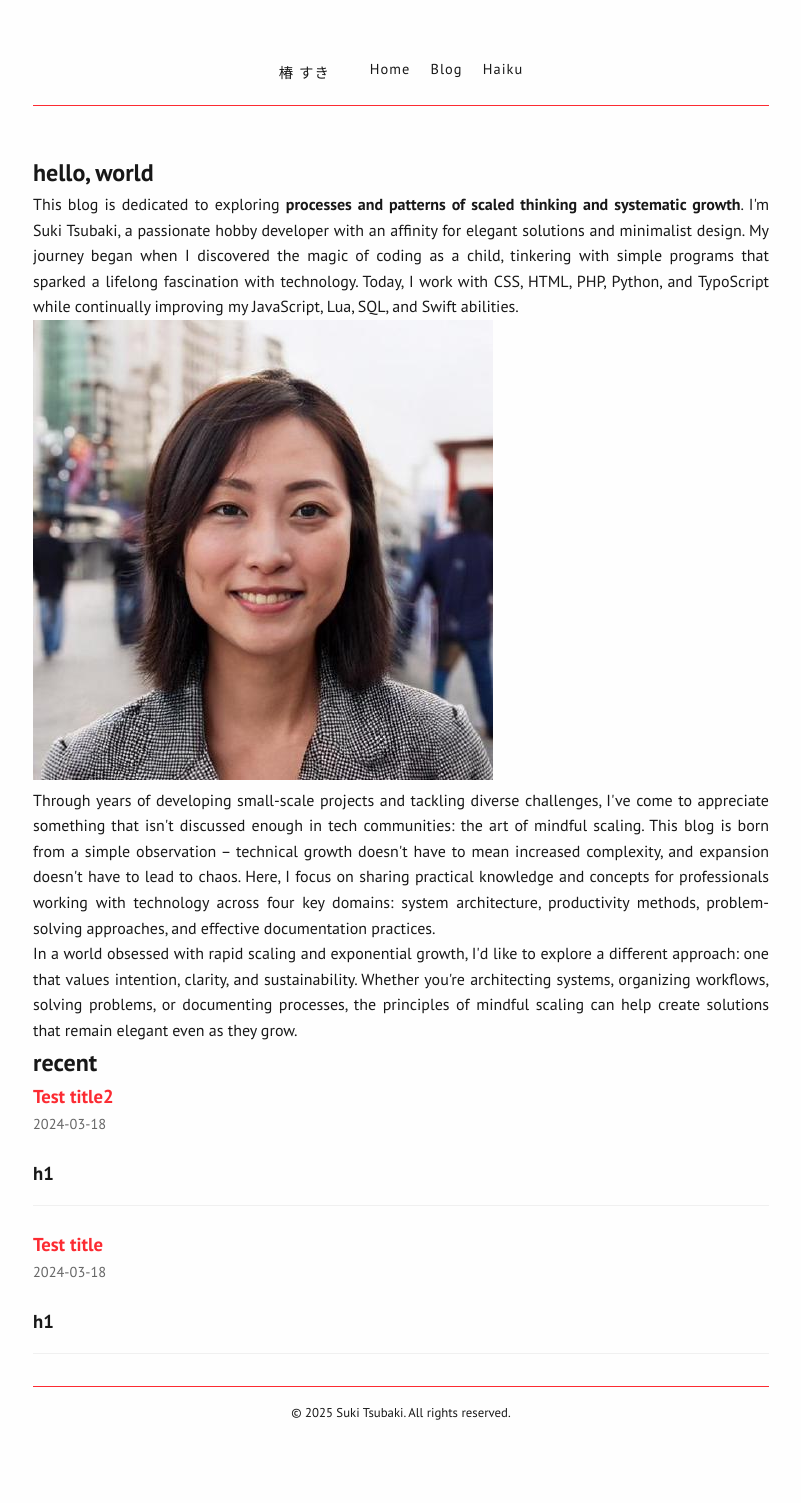
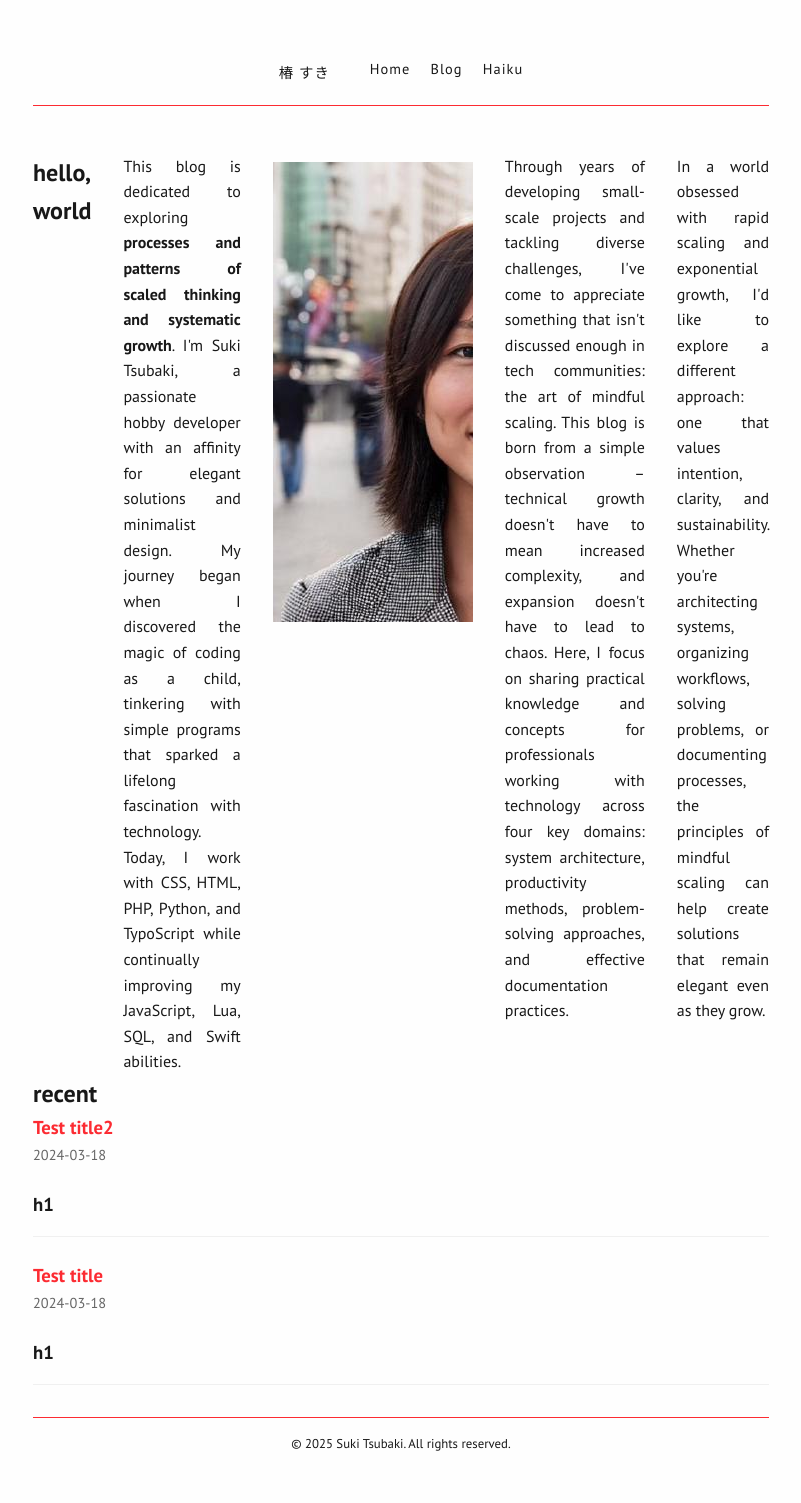
Before and after one commit to sukitsubaki/sukitsubaki.github.io, a Jekyll site: the page built from index.html, in a window 1280 px wide. Shown: the whole page, without its empty margins (239-1040 px from the left). Built offline with Jekyll 4.4.1, drawn with Linux system fonts in a browser that asks for light colours; before the commit the page ends 1471 px from its top, so only the background shows below that.

Commit message:
Update styles.css

```diff
--- a/assets/css/styles.css
+++ b/assets/css/styles.css
@@ -228,6 +228,23 @@ a:hover {
     color: var(--secondary);
 }
 
+.intro-container {
+    display: flex;
+    gap: 2rem;
+    align-items: flex-start;
+    margin-top: 1rem;
+}
+
+.profile-image {
+    flex: 0 0 200px;
+    margin: 0.5rem 0;
+    position: relative;
+    overflow: hidden;
+    transform: none;
+    opacity: 1;
+    animation: none;
+}
+
 /* Haiku and potential unused styles */
 .haiku-text,
 .tanka-text {
```
